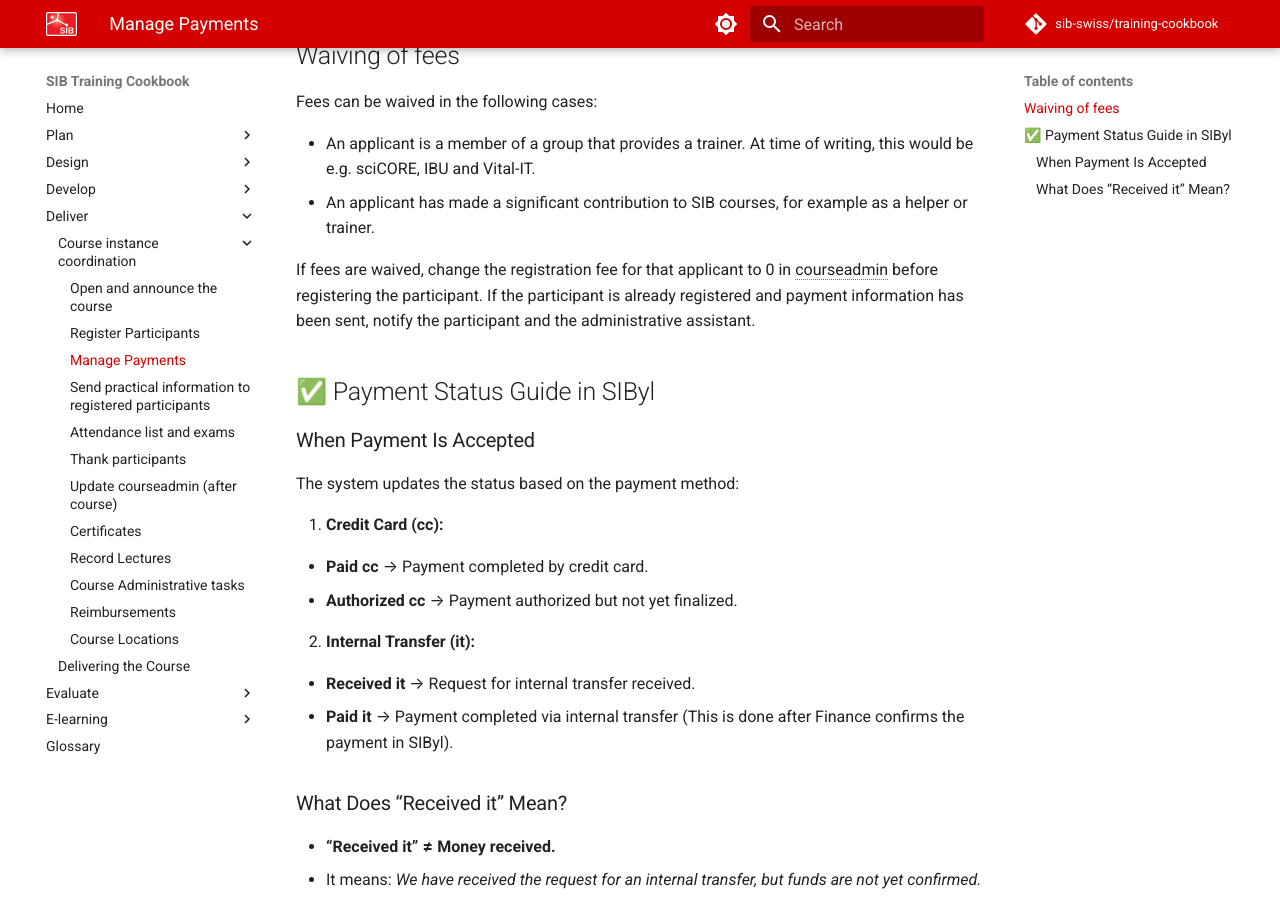
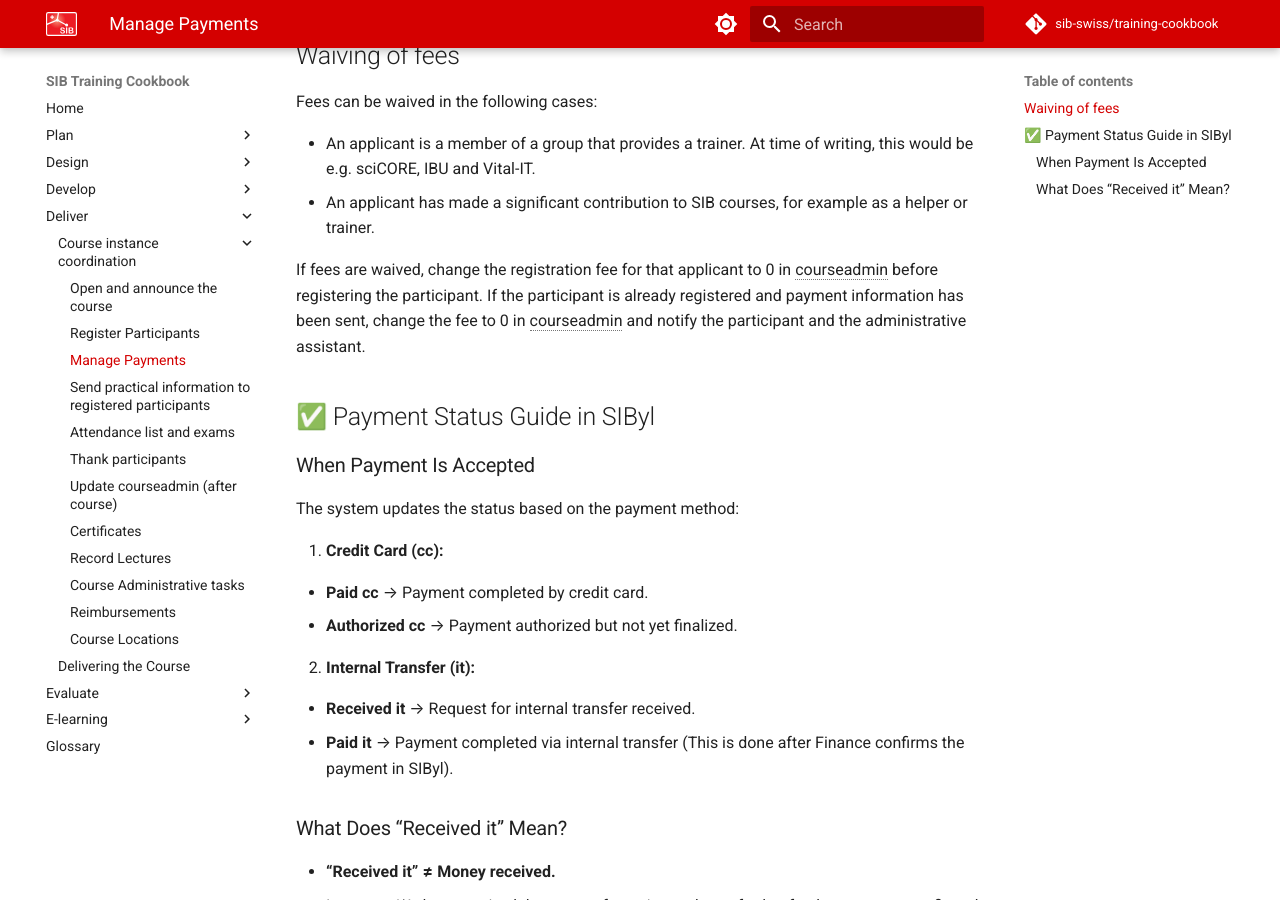
Before and after one commit to sib-swiss/training-cookbook, an MkDocs documentation site: the page built from docs/procedures/course_coordination/participants/manage_payments.md, in a window 1280 px wide and 900 px high, scrolled down 783 px. Built offline with MkDocs 1.6.1 and Material for MkDocs 9.7.7, drawn with Linux system fonts in a browser that asks for light colours; comment, search, counter and statistics services are not loaded.

Commit message:
adds step in procedure

```diff
--- a/docs/procedures/course_coordination/participants/manage_payments.md
+++ b/docs/procedures/course_coordination/participants/manage_payments.md
@@ -15,7 +15,7 @@
 - An applicant is a member of a group that provides a trainer. At time of writing, this would be e.g. sciCORE, IBU and Vital-IT.
 - An applicant has made a significant contribution to SIB courses, for example as a helper or trainer.
 
-If fees are waived, change the registration fee for that applicant to 0 in courseadmin before registering the participant. If the participant is already registered and payment information has been sent, notify the participant and the administrative assistant.
+If fees are waived, change the registration fee for that applicant to 0 in courseadmin before registering the participant. If the participant is already registered and payment information has been sent, change the fee to 0 in courseadmin and notify the participant and the administrative assistant.
 
 
 ## ✅ Payment Status Guide in SIByl
```
